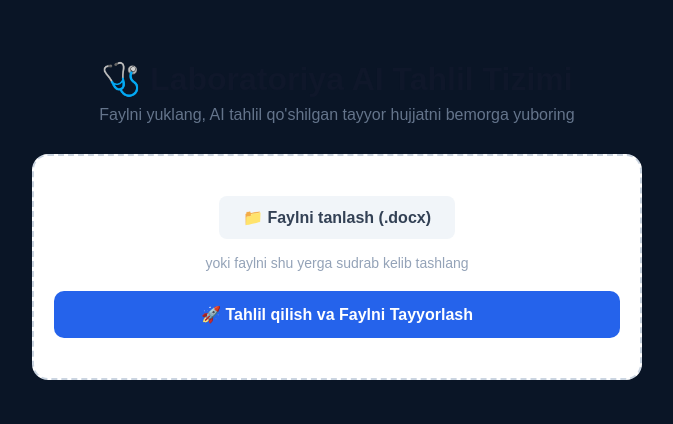
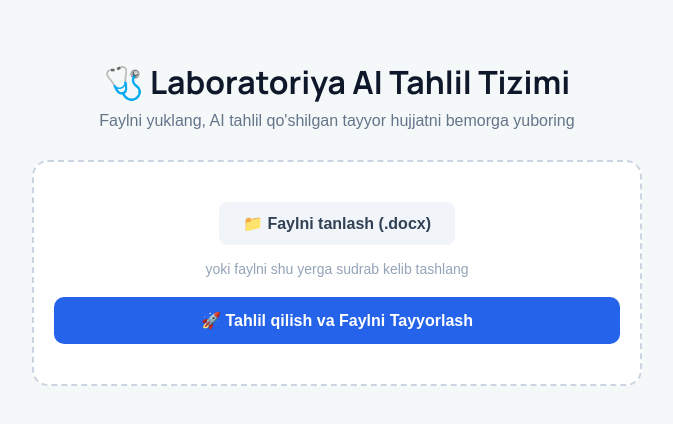
Before and after one commit to AzizbackJollibayev/labaratoriya-ai, a Next.js app: page / in a window 1280 px wide. Shown: the top 424 px of the page, without its empty margins (303-976 px from the left). Built offline with nearby package versions, Linux system fonts and the light colour scheme.

Commit message:
Update globals.css

```diff
--- a/app/globals.css
+++ b/app/globals.css
@@ -1,14 +1,16 @@
-@import url("https://fonts.googleapis.com/css2?family=IBM+Plex+Mono:wght@500;600&display=swap");
+@import url("https://fonts.googleapis.com/css2?family=Manrope:wght@500;700;800&family=Inter:wght@400;500;600&family=IBM+Plex+Mono:wght@500&display=swap");
 
 :root {
-  --bg: #0a1526;
-  --panel: #101f36;
-  --line: #1e3a5c;
-  --blue: #2f8fe0;
-  --blue-soft: rgba(47, 143, 224, 0.12);
-  --text: #eaf2fb;
-  --text-muted: #6f8baa;
-  --flag: #e2665a;
+  --bg: #f5f8f8;
+  --card: #ffffff;
+  --ink: #142523;
+  --muted: #5b6b68;
+  --line: #dbe6e4;
+  --teal: #0f6e63;
+  --teal-dark: #0b5750;
+  --blue: #2d6e9e;
+  --danger: #c0392b;
+  --amber: #b5790a;
 }
 
 * {
@@ -20,21 +22,28 @@ body {
   padding: 0;
   margin: 0;
   background: var(--bg);
-  color: var(--text);
+  color: var(--ink);
+  font-family: "Inter", system-ui, sans-serif;
+  -webkit-font-smoothing: antialiased;
+}
+
+h1,
+h2,
+h3 {
+  font-family: "Manrope", "Inter", sans-serif;
+  margin: 0;
+}
+
+.mono {
   font-family: "IBM Plex Mono", monospace;
-  -webkit-font-smoothing: antialiased;
 }
 
 a {
   color: inherit;
 }
 
-button {
-  font-family: inherit;
-}
-
 :focus-visible {
-  outline: 2px solid var(--blue);
+  outline: 2px solid var(--teal);
   outline-offset: 2px;
 }
 
```
